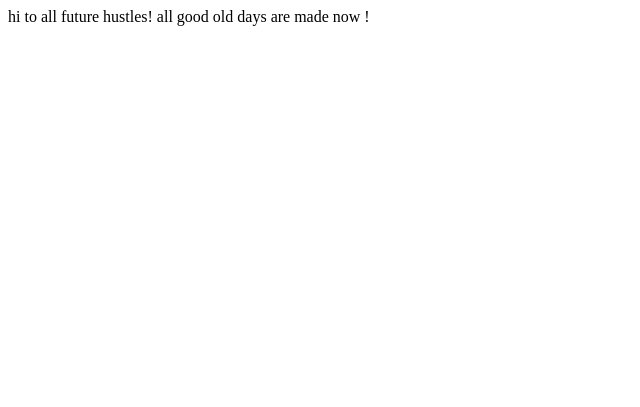
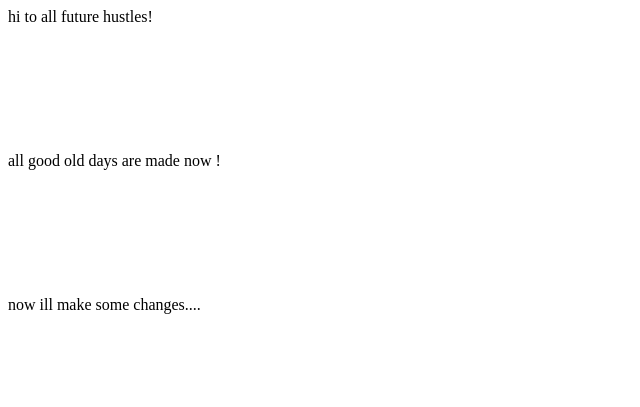
Before and after one commit to yashasviniRC/demo, a plain HTML site: page index.html in a window 1280 px wide. Shown: the whole page, without its empty margins (0-640 px from the left). Drawn offline with Linux system fonts and the light colour scheme.

Commit message:
update: text

```diff
--- a/index.html
+++ b/index.html
@@ -8,6 +8,10 @@
 </head>
 <body>
     hi to all future hustles!
+<br><br><br><br><br><br><br><br>
     all good old days are made now !
+    <br><br><br><br><br><br><br><br>
+    now ill make some changes....
+    <br><br><br><br><br><br>
 </body>
 </html>
```
